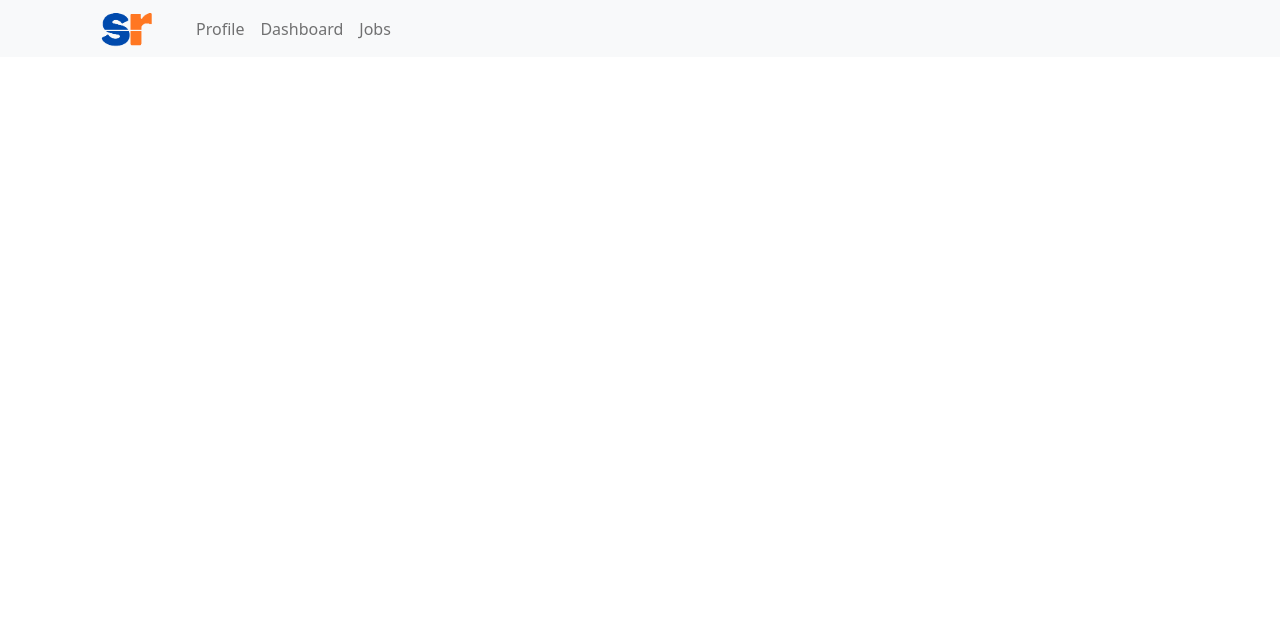
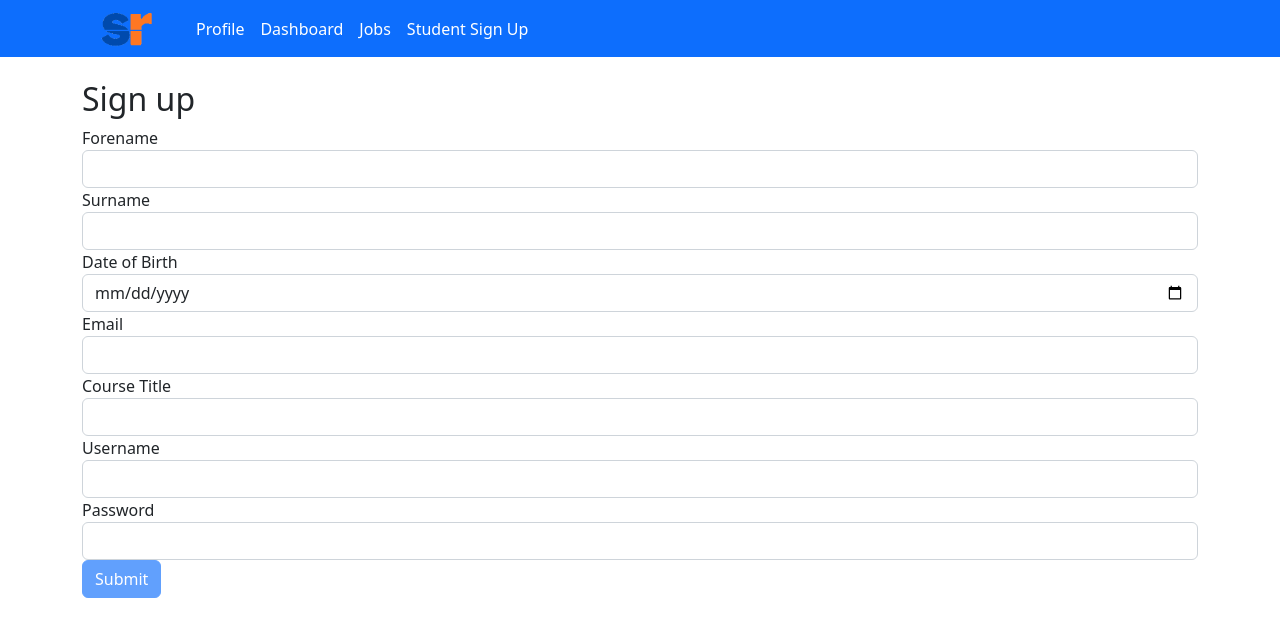
Before and after one commit to jordanstevenson1/final-year-project-front-end, an Angular app: page /studentSignUp in a window 1280 px wide. Before the commit this address led to /. Shown: the top 636 px of the page. Built offline with nearby package versions, Linux system fonts and the light colour scheme.

Commit message:
Updated features

```diff
--- a/src/app/app.component.css
+++ b/src/app/app.component.css
@@ -0,0 +1,3 @@
+.light-gray-background {
+    background-color: #f2f2f2;
+  }
--- a/src/app/app.module.ts
+++ b/src/app/app.module.ts
@@ -15,6 +15,8 @@ import { StudentProfileComponent } from './student-profile/student-profile.compo
 import { StudentHomeComponent } from './student-home/student-home.component';
 import { JobComponent } from './job/job.component';
 import { FormsModule } from '@angular/forms';
+import { StudentSignupComponent } from './student-signup/student-signup.component';
+
 
 var routes: any = [
   {
@@ -34,13 +36,17 @@ var routes: any = [
   {
     path: 'jobs',
     component: JobComponent
+  },
+  {
+    path: 'studentSignUp',
+    component: StudentSignupComponent
   }
 
   ];
 
 @NgModule({
   declarations: [
-    AppComponent, LoginComponent,StudentDashboardComponent, NavComponent, StudentProfileComponent, StudentHomeComponent, JobComponent],
+    AppComponent, LoginComponent,StudentDashboardComponent, NavComponent, StudentProfileComponent, StudentHomeComponent, JobComponent, StudentSignupComponent],
   imports: [
     BrowserModule,
     HttpClientModule, RouterModule.forRoot(routes), FormsModule, MatTableModule,
--- a/src/app/job/job.component.css
+++ b/src/app/job/job.component.css
@@ -1,3 +1,6 @@
+
+@import url('https://cdnjs.cloudflare.com/ajax/libs/font-awesome/6.0.0-beta3/css/all.min.css');
+
 .container {
     max-width: 1200px;
     margin: 0 auto;
--- a/src/app/job/job.component.html
+++ b/src/app/job/job.component.html
@@ -1,5 +1,22 @@
 <div class="container" style="margin-top: 80px;">
-  <h2>Job Listings</h2>
+  <h3>Job Search</h3>
+<!-- Add search form -->
+<form (submit)="searchJobs(location, jobTitle, industry, company)" class="mb-4">
+  <div class="input-group">
+    <input type="text" [(ngModel)]="location" name="location" class="form-control" placeholder="Location">
+    <input type="text" [(ngModel)]="jobTitle" name="jobTitle" class="form-control" placeholder="Job Title">
+    <input type="text" [(ngModel)]="industry" name="industry" class="form-control" placeholder="Industry e.g. IT">
+    <input type="text" [(ngModel)]="company" name="company" class="form-control" placeholder="Company">
+    <div class="input-group-append" style="margin-left: 10px;">
+      <button type="submit" class="btn btn-outline-primary">Search</button>
+      <button *ngIf="location || jobTitle || industry || company" (click)="resetSearch()" class="btn btn-outline-danger" style="margin-left: 10px;">X</button>
+    </div>
+  </div>
+</form>
+<div *ngIf="errorMessage" class="alert alert-danger" role="alert">
+  {{ errorMessage }}
+</div>
+<h3>Job Listings</h3>
   <div class="row">
     <div class="col-md-6 mb-4" *ngFor="let job of jobs">
       <div class="card h-100">
@@ -7,7 +24,7 @@
           <h5 class="card-title">{{ job.jobtitle }}</h5>
           <h6 class="card-subtitle mb-2 text-muted">{{ job.companyname }}</h6>
           <p class="card-text">{{ job.description }}</p>
-          <button class="btn btn-info" (click)="showJobDetails(job)">View Job Details</button>
+          <button class="btn btn-link" (click)="showJobDetails(job)">View Details</button>
         </div>
       </div>
     </div>
@@ -25,7 +42,6 @@
             <li>Required Qualifications: {{ selectedJob.requiredqualifications }}</li>
             <li>Responsibilities: {{ selectedJob.responsibilities }}</li>
             <li>Application Deadline: {{ selectedJob.applicationdeadline | date: 'medium' }}</li>
-            <li>Recruiter ID: {{ selectedJob.recruiterid }}</li>
             <li>Date Posted: {{ selectedJob.dateposted | date: 'medium' }}</li>
           </ul>
           <button class="btn btn-primary" (click)="hideJobDetails()">Close</button>
@@ -34,6 +50,7 @@
     </div>
   </div>
 
+  <div class="d-flex justify-content-center">
     <nav aria-label="Job pagination">
       <ul class="pagination">
         <li class="page-item" [ngClass]="{ 'disabled': currentPage === 1 }">
@@ -48,3 +65,5 @@
       </ul>
     </nav>
   </div>
+
+</div>
--- a/src/app/job/job.component.ts
+++ b/src/app/job/job.component.ts
@@ -10,9 +10,15 @@ export class JobComponent implements OnInit {
   jobs: Job[] = [];
   totalPages: number = 1;
   currentPage: number = 1;
-  pageSize: number = 2;
+  pageSize: number = 4; // number of jobs present on screen
   pagesArray: number[] = [];
   selectedJob: Job | null = null;
+  location: string = '';
+  jobTitle: string = '';
+  industry: string = '';
+  company: string = '';
+  errorMessage: string | null = null;
+
 
   constructor(private webService: WebService) {}
 
@@ -26,7 +32,35 @@ export class JobComponent implements OnInit {
       this.totalPages = response.totalPages;
       this.currentPage = page;
       this.pagesArray = Array.from({length: this.totalPages}, (_, i) => i + 1);
+    }, (error) => {
+      console.log(error);
     });
+  }
+
+  searchJobs(location: string, jobTitle: string, industry: string, company: string) {
+    this.errorMessage = null;
+    this.webService.searchJobs(location, jobTitle, industry, company).subscribe(
+      (response) => {
+        this.jobs = response.jobs;
+        if (this.jobs.length === 0) {
+          this.errorMessage = 'No jobs found for the given search criteria. Please try again.';
+        }
+      },
+      (error) => {
+        console.log(error);
+        this.errorMessage = 'An error occurred while searching for jobs. Please try again.';
+      }
+    );
+  }
+
+
+  resetSearch() {
+    this.location = '';
+    this.jobTitle = '';
+    this.industry = '';
+    this.company = '';
+    this.errorMessage = null;
+    this.loadJobs(this.currentPage, this.pageSize);
   }
 
   goToPage(page: number) {
--- a/src/app/nav/nav.component.html
+++ b/src/app/nav/nav.component.html
@@ -1,6 +1,6 @@
 <!--Main Navigation-->
 <header class="fixed-top">
-  <nav class="navbar navbar-expand-lg navbar-light bg-light">
+  <nav class="navbar navbar-expand-lg navbar-light bg-primary">
     <div class="container">
       <div class="d-flex align-items-center">
         <div class="mr-3">
@@ -15,13 +15,16 @@
       <div class="collapse navbar-collapse" id="navbarNav">
         <ul class="navbar-nav">
           <li class="nav-item">
-            <a class="nav-link" routerLink="/studentProfile">Profile</a>
+            <a class="nav-link font-weight-bold text-white" routerLink="/studentProfile">Profile</a>
           </li>
           <li class="nav-item">
-            <a class="nav-link" routerLink="/studentDashboard">Dashboard</a>
+            <a class="nav-link font-weight-bold text-white" routerLink="/studentDashboard">Dashboard</a>
           </li>
           <li class="nav-item">
-            <a class="nav-link" routerLink="/jobs">Jobs</a>
+            <a class="nav-link font-weight-bold text-white" routerLink="/jobs">Jobs</a>
+          </li>
+          <li class="nav-item">
+            <a class="nav-link font-weight-bold text-white" routerLink="/studentSignUp">Student Sign Up</a>
           </li>
         </ul>
       </div>
--- /dev/null
+++ b/src/app/student-signup/student-signup.component.html
@@ -0,0 +1,34 @@
+<div class="container" style="margin-top: 80px;">
+    <h2>Sign up</h2>
+    <form (ngSubmit)="onSubmit()" #studentForm="ngForm">
+      <div class="form-group">
+        <label for="studentForename">Forename</label>
+        <input type="text" class="form-control" id="studentForename" [(ngModel)]="student.studentForename" name="studentForename" required>
+      </div>
+      <div class="form-group">
+        <label for="studentSurname">Surname</label>
+        <input type="text" class="form-control" id="studentSurname" [(ngModel)]="student.studentSurname" name="studentSurname" required>
+      </div>
+      <div class="form-group">
+        <label for="DOB">Date of Birth</label>
+        <input type="date" class="form-control" id="DOB" [(ngModel)]="student.DOB" name="DOB" required>
+      </div>
+      <div class="form-group">
+        <label for="email">Email</label>
+        <input type="email" class="form-control" id="email" [(ngModel)]="student.email" name="email" required>
+      </div>
+      <div class="form-group">
+        <label for="courseTitle">Course Title</label>
+        <input type="text" class="form-control" id="courseTitle" [(ngModel)]="student.courseTitle" name="courseTitle" required>
+      </div>
+      <div class="form-group">
+        <label for="username">Username</label>
+        <input type="text" class="form-control" id="username" [(ngModel)]="student.username" name="username" required>
+      </div>
+      <div class="form-group">
+        <label for="password">Password</label>
+        <input type="password" class="form-control" id="password" [(ngModel)]="student.password" name="password" required>
+      </div>
+      <button type="submit" class="btn btn-primary" [disabled]="!studentForm.valid">Submit</button>
+    </form>
+  </div>
--- /dev/null
+++ b/src/app/student-signup/student-signup.component.ts
@@ -0,0 +1,27 @@
+import { Component } from '@angular/core';
+import { HttpClient } from '@angular/common/http';
+
+@Component({
+  selector: 'app-student-signup',
+  templateUrl: './student-signup.component.html',
+  styleUrls: ['./student-signup.component.css']
+})
+export class StudentSignupComponent {
+  student: any = {};
+
+  constructor(private http: HttpClient) {}
+
+  onSubmit() {
+    console.log('Submitting form...');
+    this.http.post('http://localhost:5000/students', this.student)
+      .subscribe({
+        next: (data) => {
+          console.log('Success!', data);
+          this.student = {};
+        },
+        error: (error) => {
+          console.log('Error!', error);
+        }
+      });
+  }
+}
--- a/src/app/web.service.ts
+++ b/src/app/web.service.ts
@@ -1,5 +1,5 @@
 import { Injectable } from '@angular/core';
-import { HttpClient } from '@angular/common/http';
+import { HttpClient, HttpParams } from '@angular/common/http';
 import { Observable } from 'rxjs';
 
 export interface Job {
@@ -26,9 +26,34 @@ companyname: string;
 export class WebService {
   private API_URL = 'http://localhost:5000';
 
-  constructor(private http: HttpClient) {}
+  constructor(private http: HttpClient) { }
 
   getJobs(page: number, pageSize: number): Observable<{ jobs: Job[], totalPages: number }> {
     return this.http.get<{ jobs: Job[], totalPages: number }>(`${this.API_URL}/jobs?page=${page}&pageSize=${pageSize}`);
   }
+
+
+
+  searchJobs(location: string, jobTitle: string, industry: string, company: string): Observable<{ jobs: Job[] }> {
+    let params = new HttpParams();
+    if (location) {
+      params = params.set('location', location);
     }
+    if (jobTitle) {
+      params = params.set('job_title', jobTitle);
+    }
+    if (industry) {
+      params = params.set('industry', industry);
+    }
+    if (company) {
+      params = params.set('company', company);
+    }
+    return this.http.get<{ jobs: Job[] }>(`${this.API_URL}/jobs/search`, { params });
+  }
+
+  getStudents() {
+    return this.http.get('/students');
+  }
+
+
+}
```
Also changed, not shown: src/app/student-signup/student-signup.component.css (added), 1 other file (tests, documents, lock files or other folders). Lines whose indentation alone changed are shown as unchanged.
